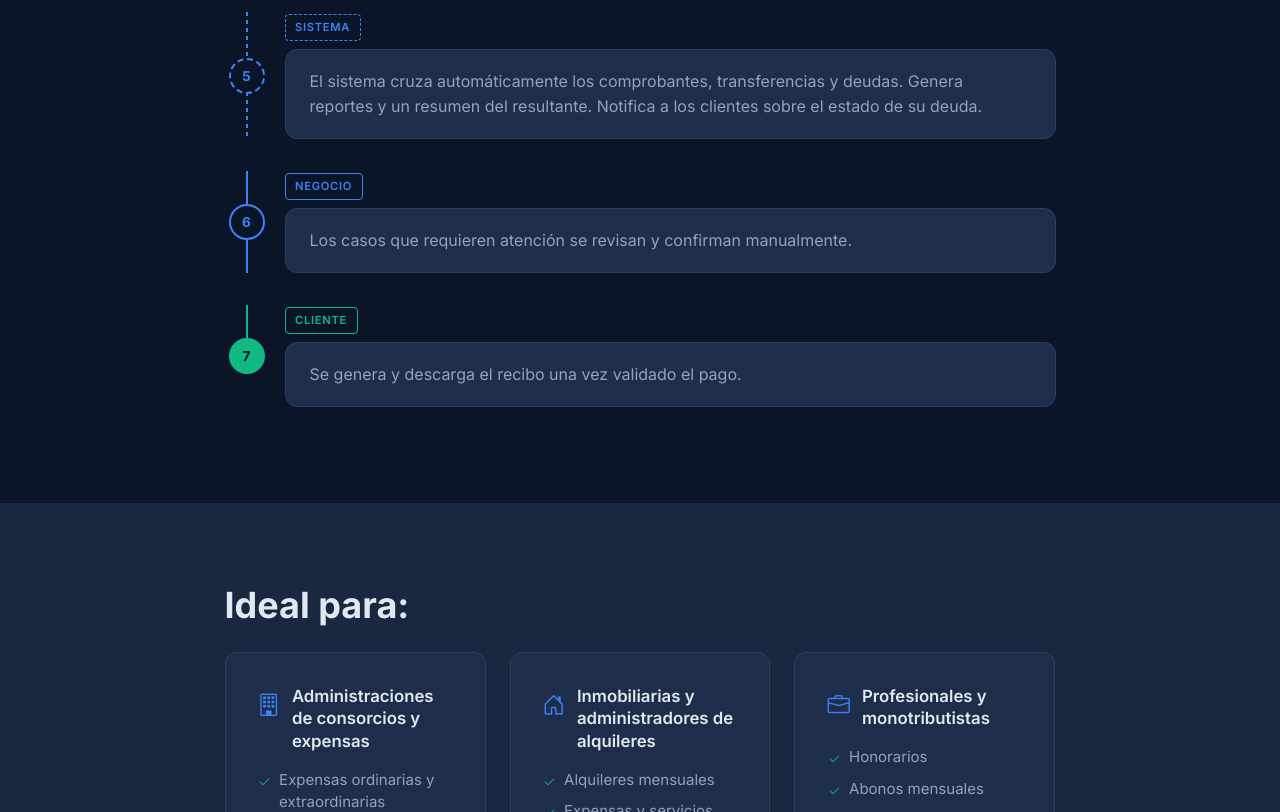
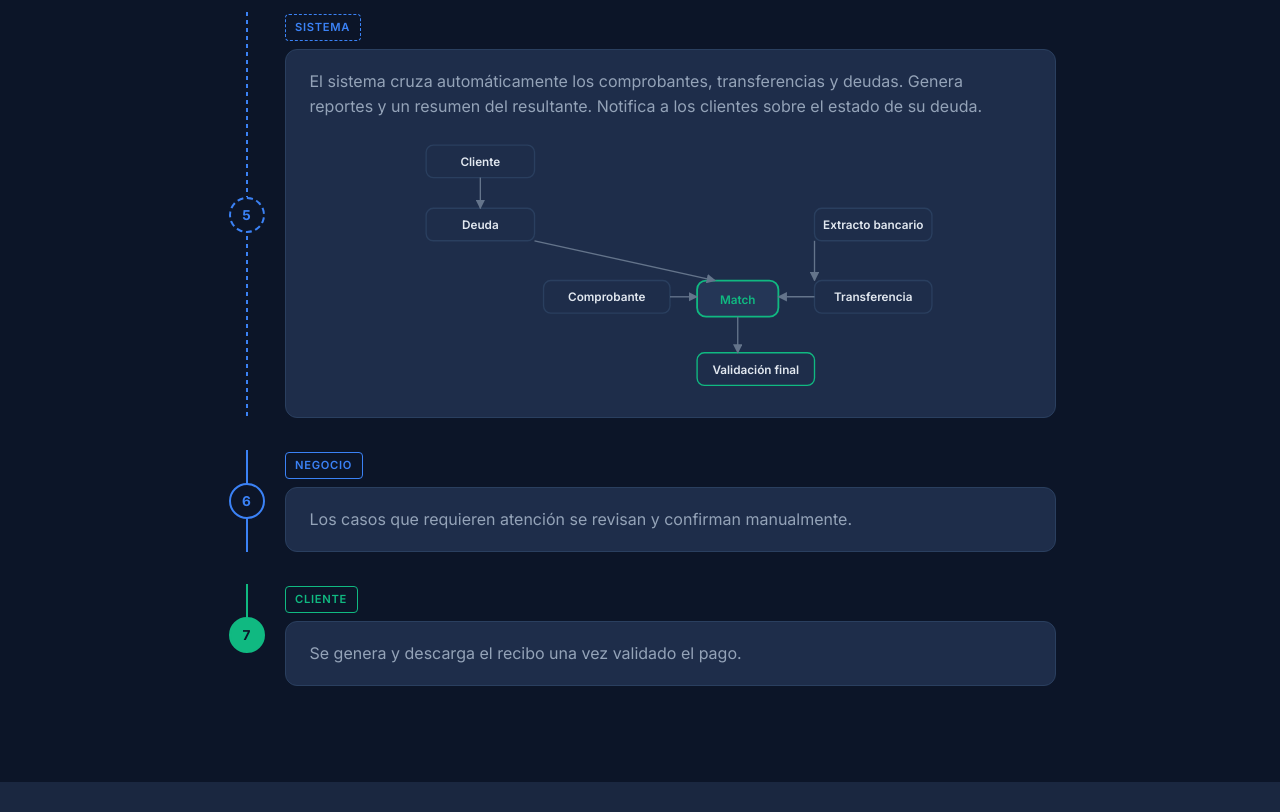
Before and after one commit to kazuyakuza/cobranza-app_landing, a Vue app: page / in a window 1280 px wide. Shown: the part 3800-4612 px from the top of the page. Built offline with nearby package versions, Linux system fonts and the light colour scheme.

Commit message:
feat(how-it-works): extract step data and add conciliation diagram

```diff
--- /dev/null
+++ b/src/components/landing/ConciliationDiagram.vue
@@ -0,0 +1,163 @@
+<script setup lang="ts">
+const diagramLabel =
+  'Diagrama de conciliación: Cliente y Deuda, Comprobante, Extracto Bancario y Transferencia confluyen en un Match central que produce la Validación final.'
+</script>
+
+<template>
+  <svg
+    class="conciliation-diagram"
+    viewBox="0 0 620 300"
+    width="100%"
+    role="img"
+    :aria-label="diagramLabel"
+    xmlns="http://www.w3.org/2000/svg"
+  >
+    <defs>
+      <marker
+        id="conciliationArrow"
+        viewBox="0 0 10 10"
+        refX="9"
+        refY="5"
+        markerWidth="7"
+        markerHeight="7"
+        orient="auto-start-reverse"
+      >
+        <path d="M 0 0 L 10 5 L 0 10 z" :fill="'var(--color-text-on-dark-dim)'" />
+      </marker>
+    </defs>
+
+    <g class="conciliation-node" transform="translate(40,20)">
+      <rect width="120" height="36" rx="8" />
+      <text x="60" y="23" text-anchor="middle">Cliente</text>
+    </g>
+
+    <g class="conciliation-node" transform="translate(40,90)">
+      <rect width="120" height="36" rx="8" />
+      <text x="60" y="23" text-anchor="middle">Deuda</text>
+    </g>
+
+    <g class="conciliation-node" transform="translate(170,170)">
+      <rect width="140" height="36" rx="8" />
+      <text x="70" y="23" text-anchor="middle">Comprobante</text>
+    </g>
+
+    <g class="conciliation-node conciliation-node--match" transform="translate(340,170)">
+      <rect width="90" height="40" rx="10" />
+      <text x="45" y="26" text-anchor="middle">Match</text>
+    </g>
+
+    <g class="conciliation-node" transform="translate(470,170)">
+      <rect width="130" height="36" rx="8" />
+      <text x="65" y="23" text-anchor="middle">Transferencia</text>
+    </g>
+
+    <g class="conciliation-node" transform="translate(470,90)">
+      <rect width="130" height="36" rx="8" />
+      <text x="65" y="23" text-anchor="middle">Extracto bancario</text>
+    </g>
+
+    <g class="conciliation-node conciliation-node--result" transform="translate(340,250)">
+      <rect width="130" height="36" rx="8" />
+      <text x="65" y="23" text-anchor="middle">Validación final</text>
+    </g>
+
+    <line
+      x1="100"
+      y1="56"
+      x2="100"
+      y2="90"
+      class="conciliation-edge"
+      marker-end="url(#conciliationArrow)"
+    />
+    <line
+      x1="160"
+      y1="126"
+      x2="360"
+      y2="170"
+      class="conciliation-edge"
+      marker-end="url(#conciliationArrow)"
+    />
+    <line
+      x1="310"
+      y1="188"
+      x2="340"
+      y2="188"
+      class="conciliation-edge"
+      marker-end="url(#conciliationArrow)"
+    />
+    <line
+      x1="470"
+      y1="126"
+      x2="470"
+      y2="170"
+      class="conciliation-edge"
+      marker-end="url(#conciliationArrow)"
+    />
+    <line
+      x1="470"
+      y1="188"
+      x2="430"
+      y2="188"
+      class="conciliation-edge"
+      marker-end="url(#conciliationArrow)"
+    />
+    <line
+      x1="385"
+      y1="210"
+      x2="385"
+      y2="250"
+      class="conciliation-edge"
+      marker-end="url(#conciliationArrow)"
+    />
+  </svg>
+</template>
+
+<style scoped>
+.conciliation-diagram {
+  max-width: 560px;
+  margin: 1.25rem auto 0;
+  display: block;
+}
+
+.conciliation-node rect {
+  fill: var(--color-bg-card);
+  stroke: var(--color-border);
+  stroke-width: 1.5;
+}
+
+.conciliation-node text {
+  fill: var(--color-text-on-dark);
+  font-size: 13px;
+  font-weight: 600;
+}
+
+.conciliation-node--match rect {
+  fill: var(--color-bg-card-alt);
+  stroke: var(--color-accent);
+  stroke-width: 2;
+}
+
+.conciliation-node--match text {
+  fill: var(--color-accent);
+}
+
+.conciliation-node--result rect {
+  stroke: var(--color-accent);
+}
+
+.conciliation-edge {
+  stroke: var(--color-text-on-dark-dim);
+  stroke-width: 1.5;
+  fill: none;
+}
+
+@media (max-width: 767.98px) {
+  .conciliation-diagram {
+    max-width: 100%;
+  }
+
+  .conciliation-node text {
+    font-size: 11px;
+  }
+}
+</style>
--- a/src/components/landing/HowItWorksSection.vue
+++ b/src/components/landing/HowItWorksSection.vue
@@ -1,45 +1,11 @@
 <script setup lang="ts">
 import { useScrollReveal } from '@/composables/useScrollReveal'
-import type { HowItWorksStep, HowItWorksStepKind } from '@/types/how-it-works'
+import { steps, actorLabels, kindColorMap, CONCILIATION_STEP_NUMBER } from '@/data/how-it-works'
+import ConciliationDiagram from '@/components/landing/ConciliationDiagram.vue'
+
 useScrollReveal()
+
 const sectionTitle = 'Cómo funciona Cobranza App'
-const stepTexts = [
-  'Carga las deudas de tus clientes, individual o masivamente.',
-  'Cada cliente accede con su identificador (código de cliente, DNI + unidad, etc.) y consulta su saldo y vencimientos.',
-  'El cliente realiza la transferencia y sube el comprobante directamente en la plataforma.',
-  'Sube tu extracto bancario al sistema.',
-  'El sistema cruza automáticamente los comprobantes, transferencias y deudas. Genera reportes y un resumen del resultante. Notifica a los clientes sobre el estado de su deuda.',
-  'Los casos que requieren atención se revisan y confirman manualmente.',
-  'Se genera y descarga el recibo una vez validado el pago.'
-]
-const stepKinds: HowItWorksStepKind[] = [
-  'empresa',
-  'cliente',
-  'cliente',
-  'empresa',
-  'sistema',
-  'empresa',
-  'resultado'
-]
-const stepIcons = ['upload', 'search', 'upload', 'upload', 'refresh-cw', 'search', 'file-text']
-const steps: HowItWorksStep[] = stepTexts.map((text, i) => ({
-  number: i + 1,
-  kind: stepKinds[i]!,
-  icon: stepIcons[i]!,
-  text
-}))
-const actorLabels: Record<HowItWorksStepKind, string> = {
-  empresa: 'Negocio',
-  cliente: 'Cliente',
-  sistema: 'Sistema',
-  resultado: 'Cliente'
-}
-const kindColorMap: Record<HowItWorksStepKind, string> = {
-  empresa: 'var(--color-primary)',
-  cliente: 'var(--color-accent)',
-  sistema: 'var(--color-primary)',
-  resultado: 'var(--color-accent)'
-}
 </script>
 <template>
   <section id="how-it-works" class="how-it-works-section">
@@ -66,6 +32,11 @@ const kindColorMap: Record<HowItWorksStepKind, string> = {
                 <span class="step-tag">{{ actorLabels[step.kind] }}</span>
                 <div class="step-card">
                   <p class="step-text">{{ step.text }}</p>
+                  <ConciliationDiagram
+                    v-if="step.number === CONCILIATION_STEP_NUMBER"
+                    class="conciliation-diagram-wrapper"
+                    aria-hidden="false"
+                  />
                 </div>
               </div>
             </li>
@@ -178,6 +149,11 @@ const kindColorMap: Record<HowItWorksStepKind, string> = {
   border-color: var(--node-color);
   color: var(--color-bg-dark);
 }
+
+.conciliation-diagram-wrapper {
+  margin-top: 0.5rem;
+}
+
 @media (max-width: 767.98px) {
   .section-title {
     font-size: 1.75rem;
--- /dev/null
+++ b/src/data/how-it-works.ts
@@ -0,0 +1,48 @@
+import type { HowItWorksStep, HowItWorksStepKind } from '@/types/how-it-works'
+
+const stepTexts = [
+  'Carga las deudas de tus clientes, individual o masivamente.',
+  'Cada cliente accede con su identificador (código de cliente, DNI + unidad, etc.) y consulta su saldo y vencimientos.',
+  'El cliente realiza la transferencia y sube el comprobante directamente en la plataforma.',
+  'Sube tu extracto bancario al sistema.',
+  'El sistema cruza automáticamente los comprobantes, transferencias y deudas. Genera reportes y un resumen del resultante. Notifica a los clientes sobre el estado de su deuda.',
+  'Los casos que requieren atención se revisan y confirman manualmente.',
+  'Se genera y descarga el recibo una vez validado el pago.'
+]
+
+const stepKinds: HowItWorksStepKind[] = [
+  'empresa',
+  'cliente',
+  'cliente',
+  'empresa',
+  'sistema',
+  'empresa',
+  'resultado'
+]
+
+const stepIcons = ['upload', 'search', 'upload', 'upload', 'refresh-cw', 'search', 'file-text']
+
+const steps: HowItWorksStep[] = stepTexts.map((text, index) => ({
+  number: index + 1,
+  kind: stepKinds[index]!,
+  icon: stepIcons[index]!,
+  text
+}))
+
+const actorLabels: Record<HowItWorksStepKind, string> = {
+  empresa: 'Negocio',
+  cliente: 'Cliente',
+  sistema: 'Sistema',
+  resultado: 'Cliente'
+}
+
+const kindColorMap: Record<HowItWorksStepKind, string> = {
+  empresa: 'var(--color-primary)',
+  cliente: 'var(--color-accent)',
+  sistema: 'var(--color-primary)',
+  resultado: 'var(--color-accent)'
+}
+
+const CONCILIATION_STEP_NUMBER = 5
+
+export { steps, actorLabels, kindColorMap, CONCILIATION_STEP_NUMBER }
```
